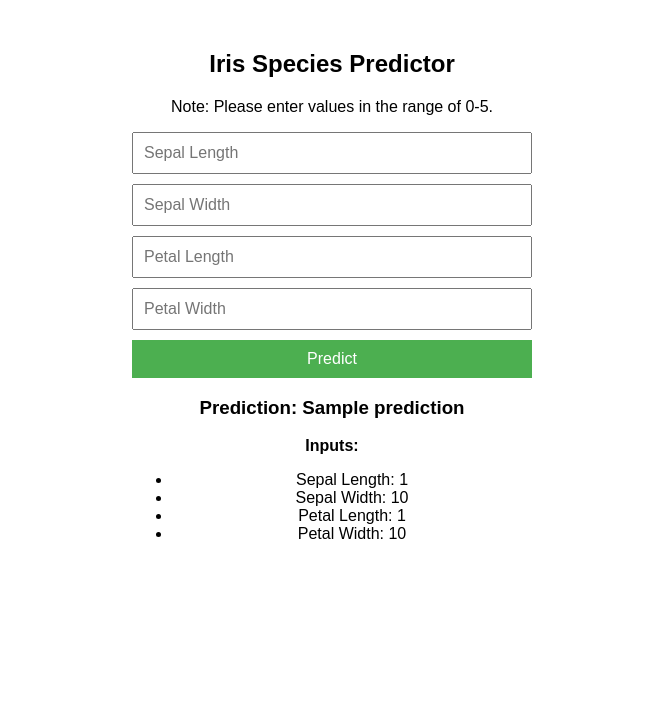
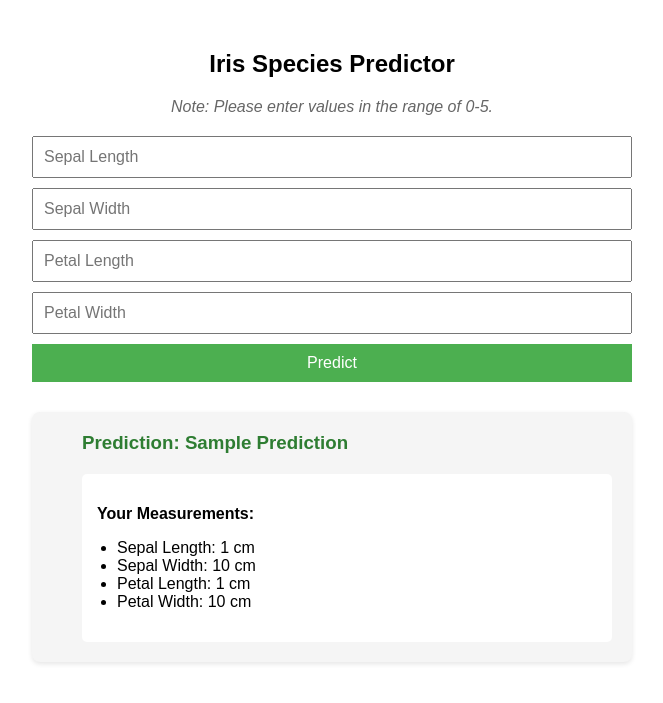
Before and after one commit to wsvincent/django_irisml, a Django app: template templates/predict.html in a window 1280 px wide. Shown: the top 703 px of the page, without its empty margins (308-971 px from the left). Run offline with Django 5.2, Linux system fonts and the light colour scheme; the template is opened without the code that fills it: most values are stand-ins (such as "Sample title", 1, 10 or a date in 2020); parts of the project's set-up code (start-up, migrations or seed data) failed here and were passed over.

Commit message:
add images to homepage, separate css file

```diff
--- /dev/null
+++ b/static/css/base.css
@@ -0,0 +1,98 @@
+body {
+    font-family: Arial, sans-serif;
+    max-width: 600px;
+    margin: 50px auto;
+    text-align: center;
+}
+
+form {
+    display: flex;
+    flex-direction: column;
+    gap: 10px;
+    margin-bottom: 30px;
+}
+
+input, button {
+    padding: 10px;
+    font-size: 16px;
+}
+
+button {
+    cursor: pointer;
+    background-color: #4CAF50;
+    color: white;
+    border: none;
+    transition: background-color 0.3s;
+}
+
+button:hover {
+    background-color: #388E3C;
+}
+
+.note {
+    color: #666;
+    font-style: italic;
+    margin-bottom: 20px;
+}
+
+.result {
+    margin-top: 20px;
+    padding: 20px;
+    background-color: #f5f5f5;
+    border-radius: 8px;
+    box-shadow: 0 2px 5px rgba(0,0,0,0.1);
+}
+
+.result-content {
+    display: flex;
+    align-items: center;
+    justify-content: center;
+    gap: 30px;
+}
+
+.result-image {
+    flex: 0 0 auto;
+}
+
+.result-image img {
+    width: 200px;
+    height: auto;
+    border-radius: 8px;
+    box-shadow: 0 3px 6px rgba(0,0,0,0.1);
+}
+
+.result-details {
+    flex: 1 1 auto;
+    text-align: left;
+}
+
+.prediction-name {
+    color: #2E7D32;
+    margin-top: 0;
+}
+
+.input-values {
+    background-color: white;
+    padding: 15px;
+    border-radius: 5px;
+    margin-top: 20px;
+}
+
+.input-values ul {
+    padding-left: 20px;
+}
+
+/* Add media query for better mobile responsiveness */
+@media (max-width: 600px) {
+    .result-content {
+        flex-direction: column;
+    }
+
+    .result-details {
+        text-align: center;
+    }
+
+    .input-values {
+        text-align: left;
+    }
+}
--- a/templates/predict.html
+++ b/templates/predict.html
@@ -1,55 +1,49 @@
+{% load static %}
 <!DOCTYPE html>
 <html lang="en">
 <head>
     <meta charset="UTF-8">
     <meta name="viewport" content="width=device-width, initial-scale=1.0">
     <title>Iris Prediction</title>
-    <style>
-        body {
-            font-family: Arial, sans-serif;
-            max-width: 400px;
-            margin: 50px auto;
-            text-align: center;
-        }
-        form {
-            display: flex;
-            flex-direction: column;
-            gap: 10px;
-        }
-        input, button {
-            padding: 10px;
-            font-size: 16px;
-        }
-        button {
-            cursor: pointer;
-            background-color: #4CAF50;
-            color: white;
-            border: none;
-        }
-    </style>
+    <link rel="stylesheet" href="{% static 'css/base.css' %}">
 </head>
 <body>
     <h2>Iris Species Predictor</h2>
     <p class="note">Note: Please enter values in the range of 0-5.</p>
     <form method="post">
         {% csrf_token %}
-        <input type="number" step="any" name="sepal_length" placeholder="Sepal Length" required>
-        <input type="number" step="any" name="sepal_width" placeholder="Sepal Width" required>
-        <input type="number" step="any" name="petal_length" placeholder="Petal Length" required>
-        <input type="number" step="any" name="petal_width" placeholder="Petal Width" required>
+        <input type="number" step="any" min="0" max="5" name="sepal_length" placeholder="Sepal Length" required>
+        <input type="number" step="any" min="0" max="5" name="sepal_width" placeholder="Sepal Width" required>
+        <input type="number" step="any" min="0" max="5" name="petal_length" placeholder="Petal Length" required>
+        <input type="number" step="any" min="0" max="5" name="petal_width" placeholder="Petal Width" required>
         <button type="submit">Predict</button>
     </form>
 
     {% if prediction %}
         <div class="result">
-            <h3>Prediction: {{ prediction }}</h3>
-            <p><strong>Inputs:</strong></p>
-            <ul>
-                <li>Sepal Length: {{ form_data.sepal_length }}</li>
-                <li>Sepal Width: {{ form_data.sepal_width }}</li>
-                <li>Petal Length: {{ form_data.petal_length }}</li>
-                <li>Petal Width: {{ form_data.petal_width }}</li>
-            </ul>
+            <div class="result-content">
+                <div class="result-image">
+                    {% if prediction == 'Iris-setosa' %}
+                        <img src="{% static 'img/iris_setosa.jpg' %}" alt="Iris Setosa">
+                    {% elif prediction == 'Iris-versicolor' %}
+                        <img src="{% static 'img/iris_versicolor.jpeg' %}" alt="Iris Versicolor">
+                    {% elif prediction == 'Iris-virginica' %}
+                        <img src="{% static 'img/iris_virginica.jpg' %}" alt="Iris Virginica">
+                    {% endif %}
+                </div>
+                <div class="result-details">
+                    <h3 class="prediction-name">Prediction: {{ prediction|title }}</h3>
+                    <div class="input-values">
+                        <p><strong>Your Measurements:</strong></p>
+                        <ul>
+                            <li>Sepal Length: {{ form_data.sepal_length }} cm</li>
+                            <li>Sepal Width: {{ form_data.sepal_width }} cm</li>
+                            <li>Petal Length: {{ form_data.petal_length }} cm</li>
+                            <li>Petal Width: {{ form_data.petal_width }} cm</li>
+                        </ul>
+                    </div>
+                </div>
+            </div>
         </div>
     {% endif %}
 </body>
```
Also changed, not shown: static/img/iris_setosa.jpg (added), static/img/iris_versicolor.jpeg (added), static/img/iris_virginica.jpg (added), 7 other files.
